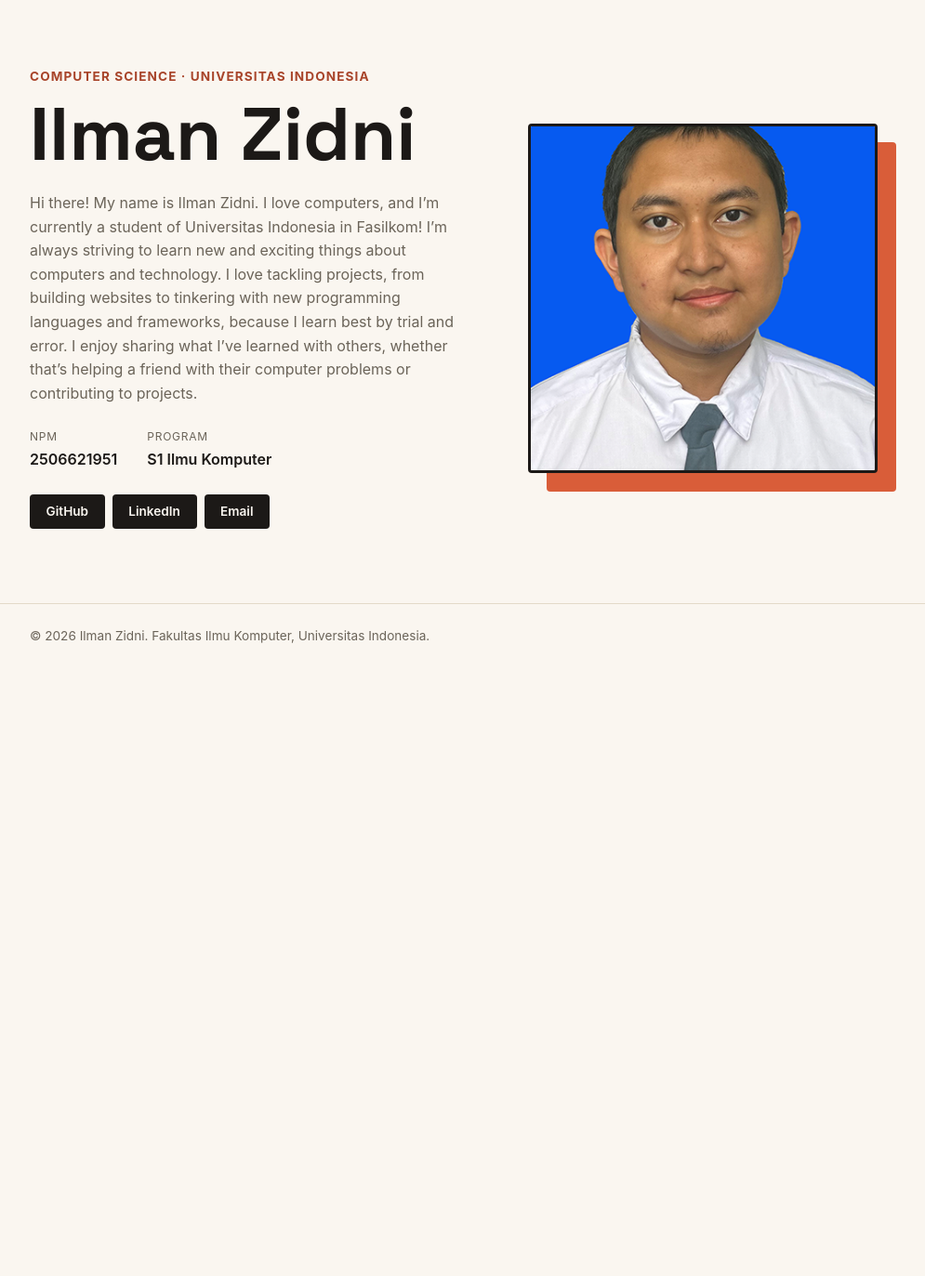
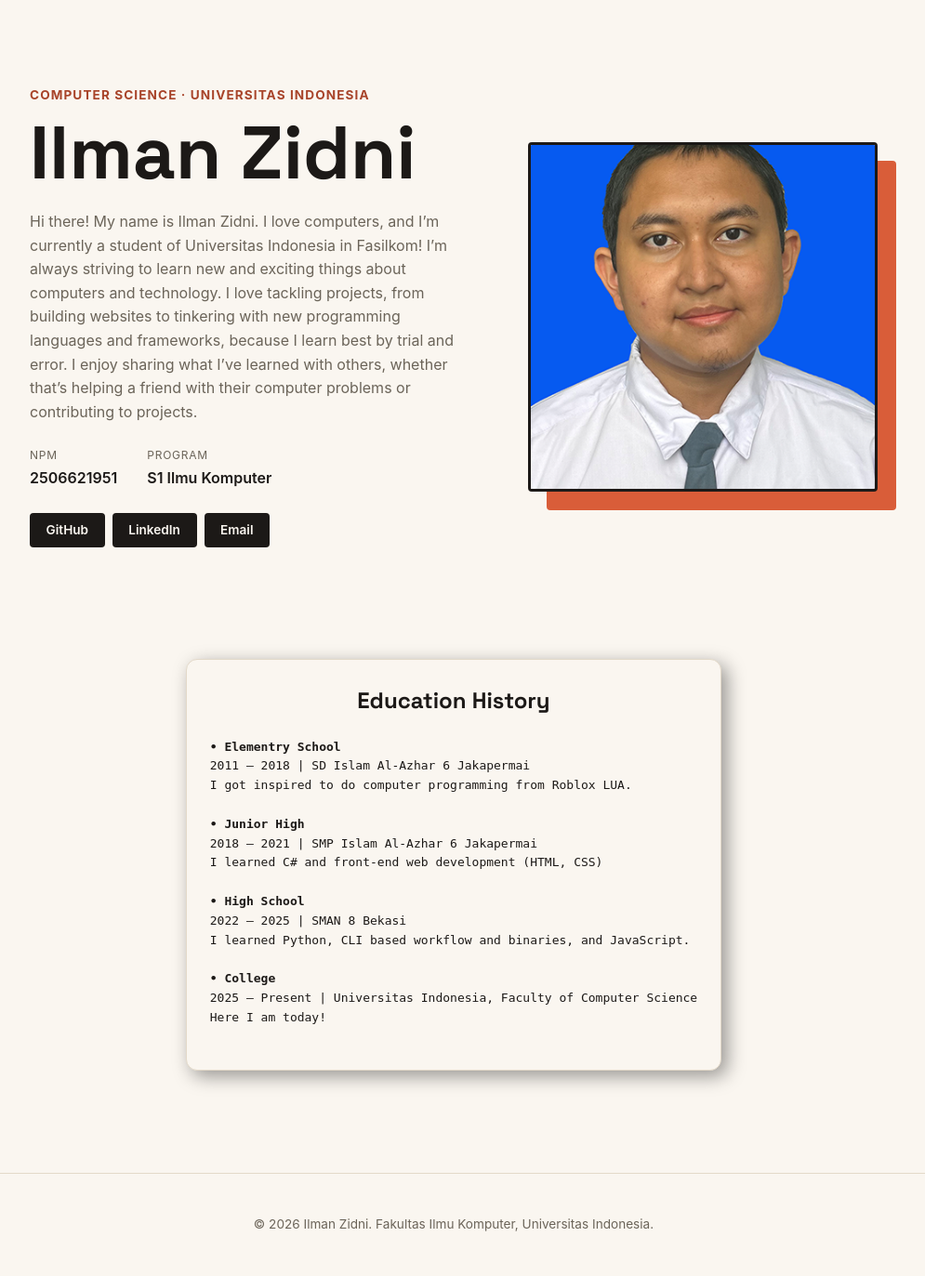
Before and after one commit to ilmanzidnicom/myportofolio, a Django app: page / in a window 1280 px wide. Shown: the part 74-1447 px from the top of the page at 93% size, without its empty margins (152-1147 px from the left). Before the commit the page ends 766 px from the top, so only its background shows below. Run offline with Django 5.2, Linux system fonts and the light colour scheme.

Commit message:
feat: Membuat section Education History

```diff
--- a/static/css/style.css
+++ b/static/css/style.css
@@ -14,6 +14,15 @@
     --radius: 4px;
 }
 
+/*https://stackoverflow.com/questions/248011/how-do-i-wrap-text-in-a-pre-tag*/
+pre {
+    white-space: pre-wrap;
+    white-space: -moz-pre-wrap;
+    white-space: -pre-wrap;
+    white-space: -o-pre-wrap;
+    word-wrap: break-word;
+}
+
 body {
     font-family: -apple-system, "Segoe UI", Roboto, Helvetica, Arial, sans-serif;
     color: var(--ink);
@@ -25,10 +34,20 @@ h1, .brand {
     font-family: "Space Grotesk", -apple-system, sans-serif;
 }
 
+hr {
+    border-top: 1px solid var(--line);
+}
+
 .container {
     max-width: 960px;
     margin: 0 auto;
     padding: 0 1.5rem;
+    display: flex;
+    justify-content: center;
+    flex-direction: row;
+    align-items: center;
+    padding-top: 20px;
+    padding-bottom: 20px;
 }
 
 .site-header {
@@ -176,6 +195,10 @@ h1, .brand {
     border-top: 1px solid var(--line);
 }
 
+.big-break {
+    margin-bottom: 90px;
+}
+
 @media (max-width: 600px) {
     .hero-grid {
         grid-template-columns: 1fr;
@@ -193,3 +216,12 @@ h1, .brand {
         justify-content: flex-start;
     }
 }
+
+.box {
+    background-color: var(--paper);
+    border-radius: 12px;
+    border: 1px solid var(--line);
+    border-width: 1px;
+    box-shadow: 6px 6px 20px rgba(0, 0, 0, 0.4);
+    padding: 25px;
+}
--- a/templates/index.html
+++ b/templates/index.html
@@ -50,7 +50,35 @@
                 </div>
             </div>
         </section>
+
+        <section class="ed-history">
+            <div class="container">
+                <div class="box">
+                    <h1 style="margin-bottom: 20px; text-align: center;">Education History</h1>
+                    <pre>
+<b>• Elementry School</b>
+2011 – 2018 | SD Islam Al-Azhar 6 Jakapermai
+I got inspired to do computer programming from Roblox LUA.
+
+<b>• Junior High</b>
+2018 – 2021 | SMP Islam Al-Azhar 6 Jakapermai
+I learned C# and front-end web development (HTML, CSS)
+
+<b>• High School</b>
+2022 – 2025 | SMAN 8 Bekasi
+I learned Python, CLI based workflow and binaries, and JavaScript.
+
+<b>• College</b>
+2025 – Present | Universitas Indonesia, Faculty of Computer Science
+Here I am today!
+                    </pre>
+                </div>
+            </div>
+        </section>
+
     </main>
+
+    <div class="big-break"></div>
 
     <footer class="site-footer">
         <div class="container">
```
